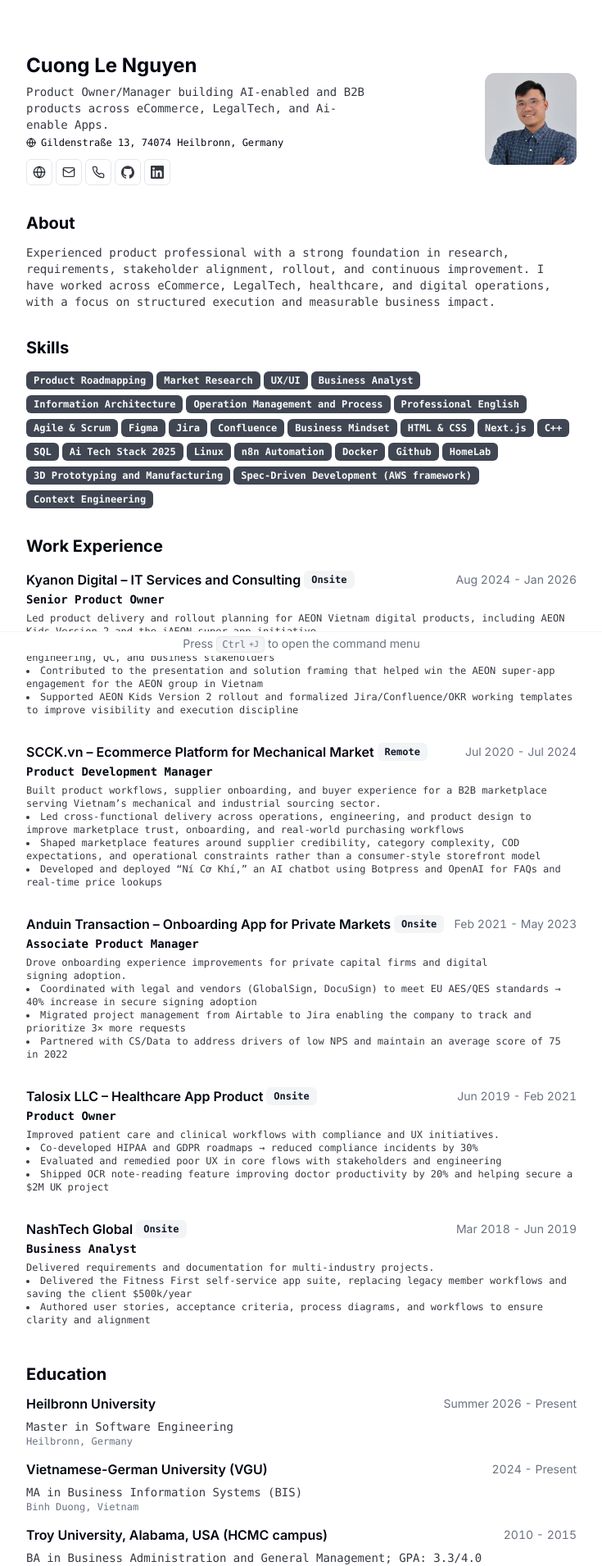
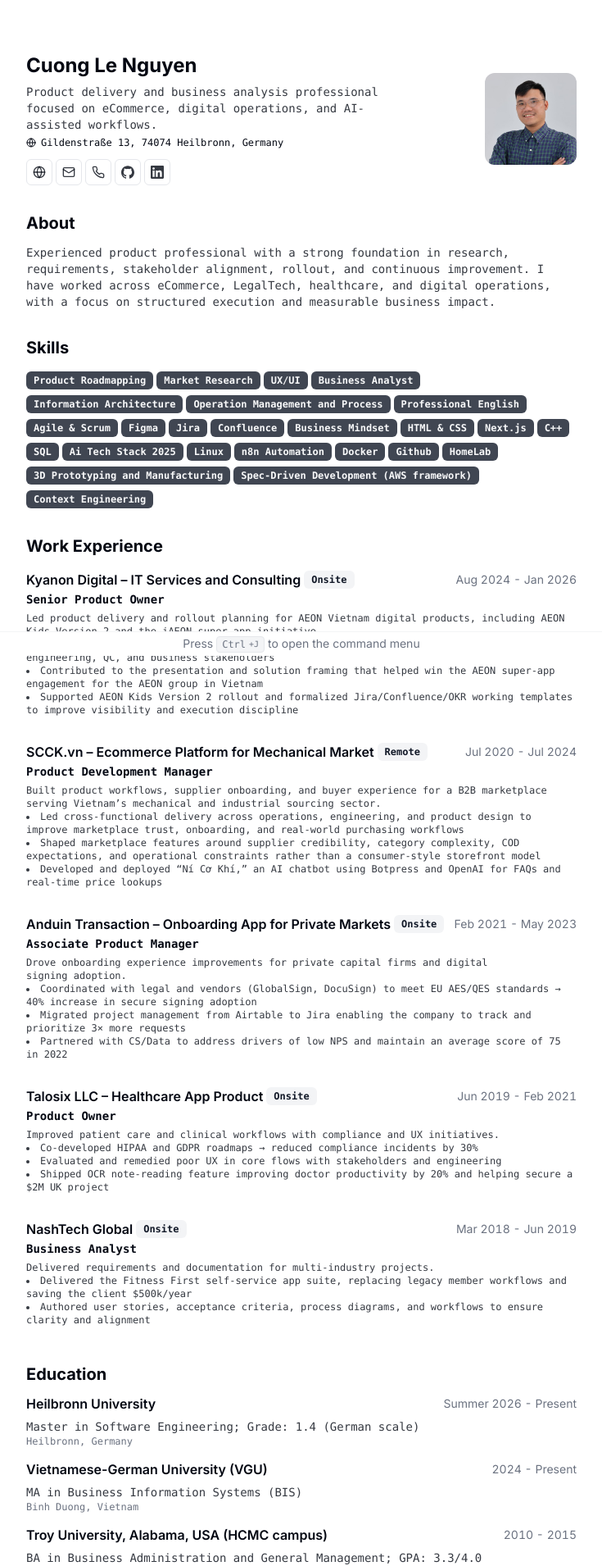
Before and after one commit to nlcuong85/cuongcv, a Next.js app: page /cuongcv/ in a window 1280 px wide. Shown: the top 1910 px of the page at 82% size, without its empty margins (272-1007 px from the left). Built offline with nearby package versions, Linux system fonts and the light colour scheme.

Commit message:
Add Heilbronn grade to online CV

```diff
--- a/src/data/resume-data.tsx
+++ b/src/data/resume-data.tsx
@@ -7,7 +7,7 @@ export const RESUME_DATA: ResumeData = {
   locationLink:
     "https://www.google.com/maps/place/Gildenstra%C3%9Fe+13,+74074+Heilbronn,+Germany",
   about:
-    "Product Owner/Manager building AI-enabled and B2B products across eCommerce, LegalTech, and Ai-enable Apps.",
+    "Product delivery and business analysis professional focused on eCommerce, digital operations, and AI-assisted workflows.",
   summary: (
     <>
       Experienced product professional with a strong foundation in research,
@@ -38,7 +38,7 @@ export const RESUME_DATA: ResumeData = {
   education: [
     {
       school: "Heilbronn University",
-      degree: "Master in Software Engineering",
+      degree: "Master in Software Engineering; Grade: 1.4 (German scale)",
       start: "Summer 2026",
       end: "Present",
       location: "Heilbronn, Germany",
```
